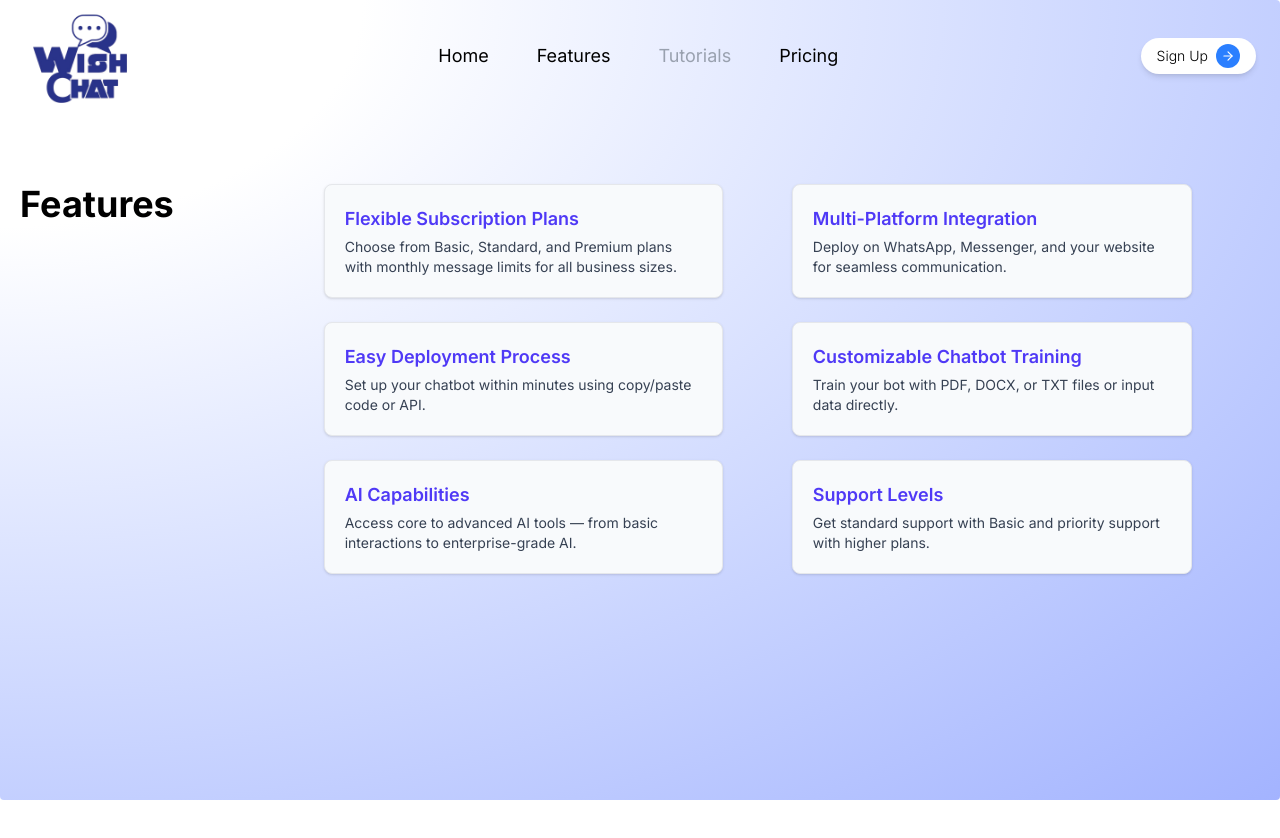
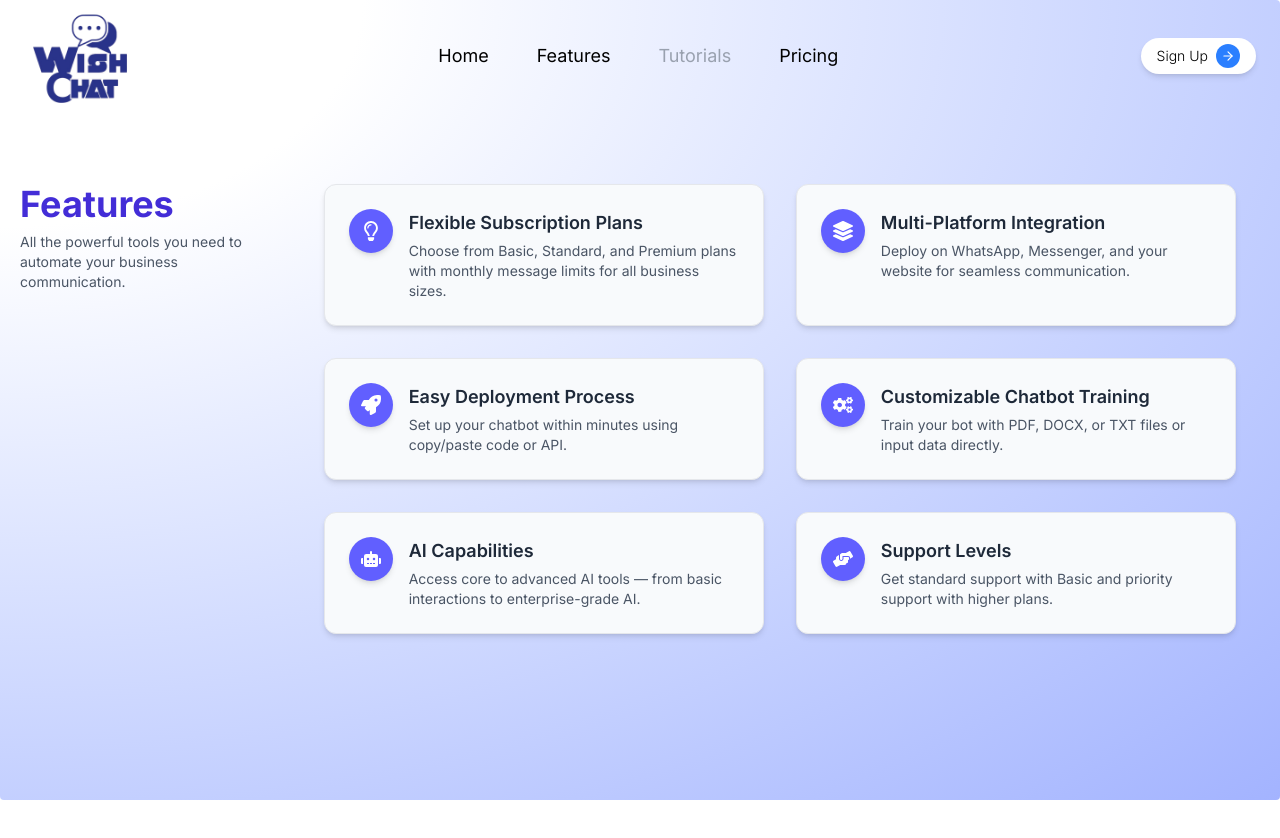
Before and after one commit to Robotics-Academy-of-Nepal/wishchat-redesign-frontend, a React (Vite) app: page /features in a window 1280 px wide. Shown: the top 838 px of the page. After the commit the page ends 800 px from the top, so only its background shows below. Built offline with nearby package versions, Linux system fonts and the light colour scheme; no server answers.

Commit message:
updates on the feature section

```diff
--- a/src/Components/Features/FeatureSection.jsx
+++ b/src/Components/Features/FeatureSection.jsx
@@ -1,60 +1,84 @@
 import React from "react";
+import {
+  FaRegLightbulb,
+  FaLayerGroup,
+  FaRocket,
+  FaCogs,
+  FaRobot,
+  FaHandsHelping,
+} from "react-icons/fa";
 
 const features = [
   {
     title: "Flexible Subscription Plans",
     description:
       "Choose from Basic, Standard, and Premium plans with monthly message limits for all business sizes.",
+    icon: <FaRegLightbulb />,
   },
   {
     title: "Multi-Platform Integration",
     description:
       "Deploy on WhatsApp, Messenger, and your website for seamless communication.",
+    icon: <FaLayerGroup />,
   },
   {
     title: "Easy Deployment Process",
     description:
       "Set up your chatbot within minutes using copy/paste code or API.",
+    icon: <FaRocket />,
   },
   {
     title: "Customizable Chatbot Training",
     description:
       "Train your bot with PDF, DOCX, or TXT files or input data directly.",
+    icon: <FaCogs />,
   },
   {
     title: "AI Capabilities",
     description:
       "Access core to advanced AI tools — from basic interactions to enterprise-grade AI.",
+    icon: <FaRobot />,
   },
   {
     title: "Support Levels",
     description:
       "Get standard support with Basic and priority support with higher plans.",
+    icon: <FaHandsHelping />,
   },
 ];
 
 const FeatureSection = () => {
   return (
-    <div className="bg-none  min-h-screen pt-12 px-4 md:px-5 rounded-t-2xl">
+    <div className="pt-12 px-4 md:px-5 rounded-t-2xl">
       <div className="max-w-7xl mx-auto flex flex-col lg:flex-row gap-10">
+
         <div className="lg:w-[20%] w-full flex flex-col items-center lg:items-start">
-          <h2 className="text-3xl md:text-4xl font-bold text- mt-6 text-center lg:text-left">
+          <h2 className="text-4xl font-bold text-indigo-700 mt-6 text-center lg:text-left">
             Features
           </h2>
+          <p className="text-gray-600 mt-2 text-sm text-center lg:text-left">
+            All the powerful tools you need to automate your business communication.
+          </p>
         </div>
 
-        {/* Right Side: Cards */}
         <div className="lg:w-[80%] w-full p-6">
-          <div className="grid grid-cols-1 sm:grid-cols-2 gap-6">
+          <div className="grid grid-cols-1 sm:grid-cols-2 gap-8">
             {features.map((feature, index) => (
               <div
                 key={index}
-                className="bg-slate-50 w-[90%] p-5 rounded-lg border border-gray-200 shadow-sm hover:shadow-md transition"
+                className="bg-slate-50 w-full p-6 rounded-xl border border-gray-200 shadow-md hover:shadow-lg transition duration-300"
               >
-                <h3 className="text-lg font-semibold text-indigo-600 mb-1">
-                  {feature.title}
-                </h3>
-                <p className="text-gray-700 text-sm">{feature.description}</p>
+                <div className="flex items-start gap-4">
+                  <div className="text-white bg-indigo-500 p-3 rounded-full text-xl shadow-md">
+                    {feature.icon}
+                  </div>
+                  <div>
+                    <h3 className="text-lg font-semibold text-gray-800 mb-1">
+                      {feature.title}
+                    </h3>
+                    <p className="text-gray-600 text-sm">{feature.description}</p>
+                  </div>
+                </div>
               </div>
             ))}
           </div>
```
